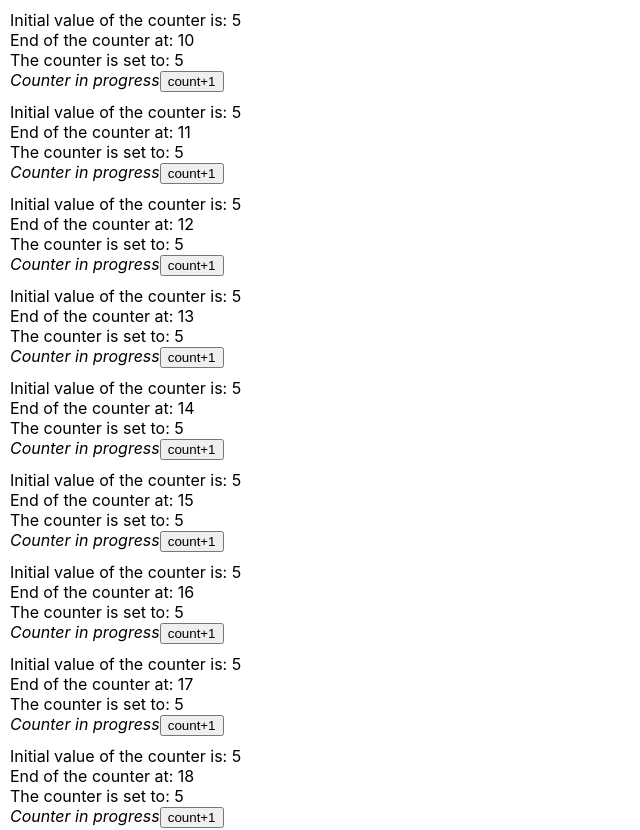
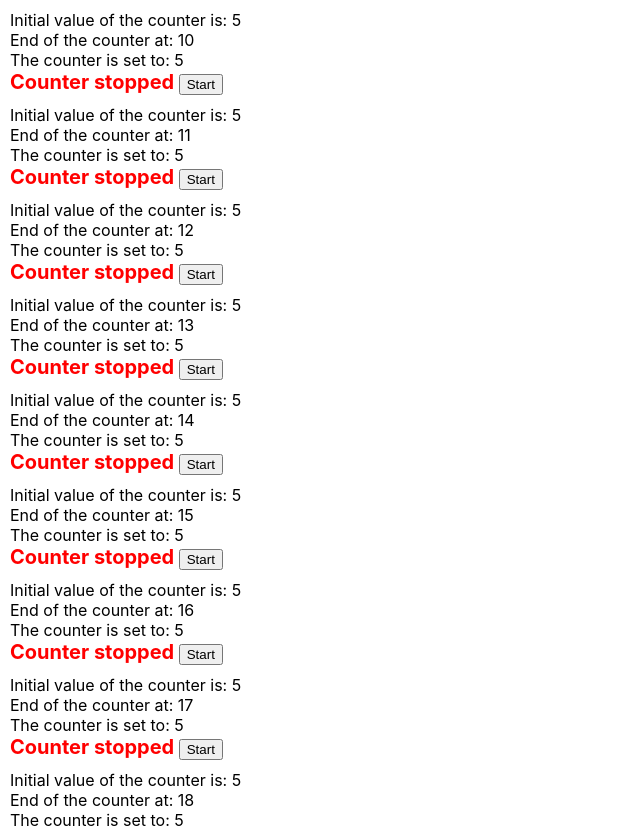
Before and after one commit to mariofernando07/reactapp, a React (Create React App) app: page / in a window 1280 px wide. Shown: the top 830 px of the page, without its empty margins (0-640 px from the left). Built offline with nearby package versions, Linux system fonts and the light colour scheme.

Commit message:
add method to start increasing the counter

```diff
--- a/src/Counter.js
+++ b/src/Counter.js
@@ -1,40 +1,51 @@
-import { useState, useEffect } from 'react';
-import './Counter.css'
+import { useState, useEffect } from "react";
+import "./Counter.css";
 
 function Counter({ init, end }) {
-  init = parseInt(init || 0)
-  end = parseInt(end || 0)
-  const [count, setCount] = useState(init)
+  init = parseInt(init || 0);
+  end = parseInt(end || 0);
+  const [count, setCount] = useState(init);
+  const [start, setStart] = useState(true); // true for displaying the Start button
 
-  // useEffect(() => {
-  //   if (end && count >= end) return;
-  //   var timer = setInterval(() => {
-  //     // setCount(count+1);
-  //     setCount((count) => count + 1)
-  //     console.log(`Count = ${count}`)
-  //   }, 1000)
+  useEffect(() => {
+    if (!start) {
+      var timer = setInterval(() => {
+        setCount((count) => {
+          var newCount = count + 1;
+          if (newCount >= end) setStart(true);
+          return newCount;
+        });
+      }, 1000);
+    }
+    return () => {
+      clearInterval(timer);
+    };
+  });
 
-  //   return () => { clearInterval(timer) }
-  // })
-
-  function incr() {
-    setCount((count) => count + 1);
+  function restart() {
+    setStart(false); // Hide the Start button
+    setCount(init); // Reset "count" to the initial value
   }
 
   return (
-    <div className='counter-container'>
+    <div className="counter-container">
       Initial value of the counter is: {init}
       <br />
       End of the counter at: {end}
       <br />
       The counter is set to: {count}
       <br />
-      {
-        (end && count >= end) ? <b style={{ color: "red", fontSize: "20px" }}>Counter stopped</b> : <>
+      {start ? (
+        <>
+          <b style={{ color: "red", fontSize: "20px" }}>Counter stopped</b>
+          &nbsp;
+          <button onClick={restart}>Start</button>
+        </>
+      ) : (
+        <>
           <i>Counter in progress</i>
-          <button onClick={incr}>count+1</button>
         </>
-      }
+      )}
     </div>
   );
 }
```
